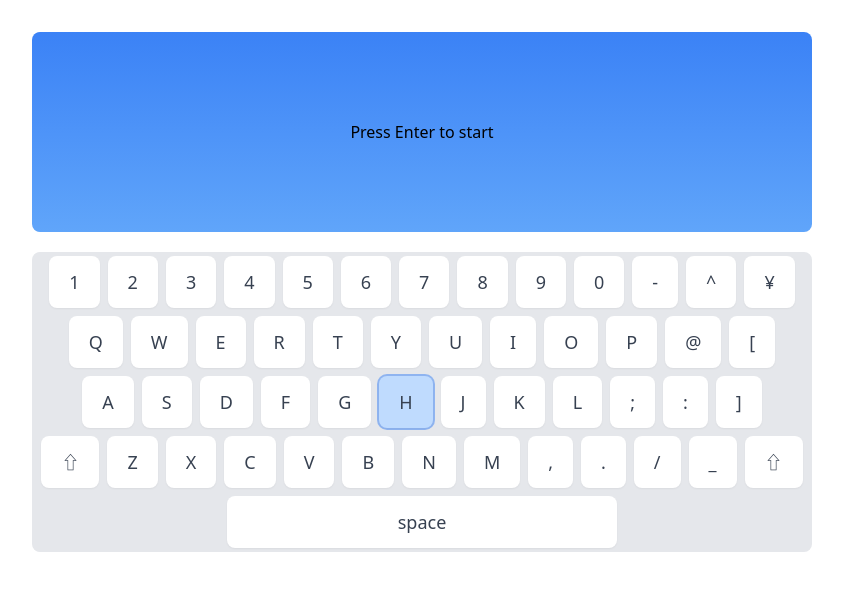
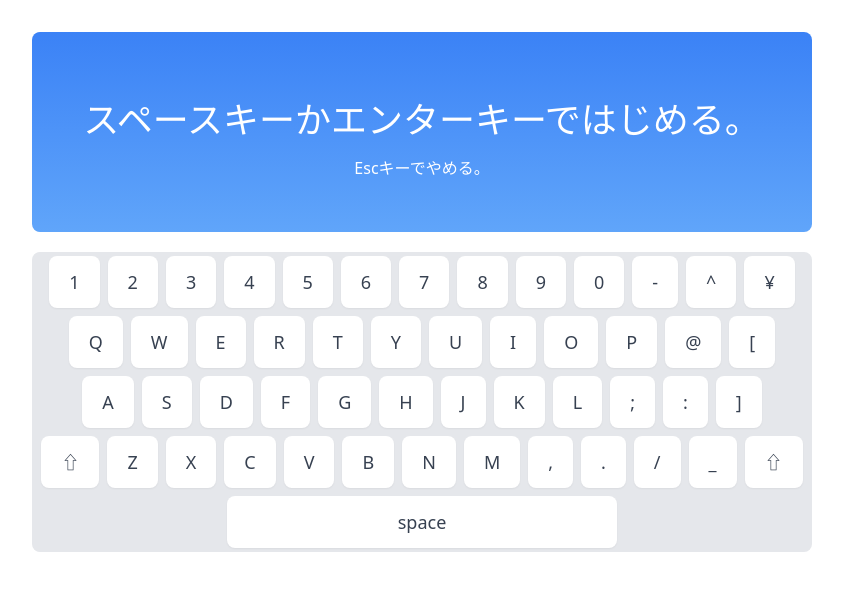
Before and after one commit to MnVOIDnM/typing-game, a Next.js app: page / in a window 1280 px wide. Shown: the top 590 px of the page, without its empty margins (218-1061 px from the left). Built offline with nearby package versions, Linux system fonts and the light colour scheme.

Commit message:
alpha released. waiting for supabase

```diff
--- a/app/components/Keyboard.js
+++ b/app/components/Keyboard.js
@@ -2,11 +2,12 @@
 
 import { useRecoilValue } from "recoil";
 import { characterConditionState } from "../states/selectors";
-import { pressedKeysState } from "../states/atoms";
+import { isStartedState, pressedKeysState } from "../states/atoms";
 
 function Keyboard() {
   const characterCondition = useRecoilValue(characterConditionState);
   const pressedKeys = useRecoilValue(pressedKeysState);
+  const isStarted = useRecoilValue(isStartedState);
   const keys = [
     ["1", "2", "3", "4", "5", "6", "7", "8", "9", "0", "-", "^", "¥"],
     ["q", "w", "e", "r", "t", "y", "u", "i", "o", "p", "@", "["],
@@ -22,10 +23,10 @@ function Keyboard() {
             <span
               key={index}
               className={`inline-block px-5 py-3 m-1 rounded-lg shadow-sm ${
-                pressedKeys.includes(key)
+                isStarted && pressedKeys.includes(key)
                   ? "bg-orange-200"
-                  : key === characterCondition.current
-                  ? "bg-blue-200 ring-2 ring-offset- outline-note"
+                  : isStarted && key === characterCondition.current
+                  ? "bg-blue-200 ring-2"
                   : "bg-white"
               }`}
             >
--- a/app/page.js
+++ b/app/page.js
@@ -1,8 +1,9 @@
 "use client";
 
-import { useEffect, useRef, useState } from "react";
+import { useEffect, useRef } from "react";
 import { useRecoilState, useRecoilValue } from "recoil";
 import {
+  isStartedState,
   pressedKeysState,
   quizIndexState,
   wordIndexState,
@@ -14,14 +15,14 @@ export default function Home() {
   const [wordIndex, setWordIndex] = useRecoilState(wordIndexState);
   const [quizIndex, setQuizIndex] = useRecoilState(quizIndexState);
   const [pressedKeys, setPressedKeys] = useRecoilState(pressedKeysState);
-  const [isStarted, setIsStarted] = useState(false);
+  const [isStarted, setIsStarted] = useRecoilState(isStartedState);
   const typingWord = useRecoilValue(typingWordState);
   const characterCondition = useRecoilValue(characterConditionState);
 
   const typingRef = useRef(null);
 
   function handleKeyDown(e) {
-    if (e.key === characterCondition.current) {
+    if (isStarted && e.key === characterCondition.current) {
       setWordIndex((prev) => prev + 1);
     } else if (!pressedKeys.includes(e.key)) {
       setPressedKeys([...pressedKeys, e.key]);
@@ -29,13 +30,13 @@ export default function Home() {
     if (e.key === "Escape") {
       refreshAll();
     }
-    if (e.key === "Enter") {
+    if (e.key === "Enter" || e.key === " ") {
       setIsStarted(true);
     }
 
     if (wordIndex + 1 >= typingWord.roman.length) {
       if (quizIndex + 1 >= 10) {
-        setIsStarted(false);
+        refreshAll();
       } else {
         setQuizIndex((prev) => prev + 1);
         setWordIndex(0);
@@ -83,7 +84,12 @@ export default function Home() {
             </h>
           </div>
         ) : (
-          <div className="">Press Enter to start</div>
+          <div className="flex flex-col items-center text-white">
+            <h className="text-4xl p-4">
+              スペースキーかエンターキーではじめる。
+            </h>
+            <h className="text-md">Escキーでやめる。</h>
+          </div>
         )}
       </div>
 
--- a/app/states/atoms.js
+++ b/app/states/atoms.js
@@ -14,3 +14,8 @@ export const pressedKeysState = atom({
   key: "pressedKeysState",
   default: [],
 });
+
+export const isStartedState = atom({
+  key: "isStartedState",
+  default: false,
+});
```
